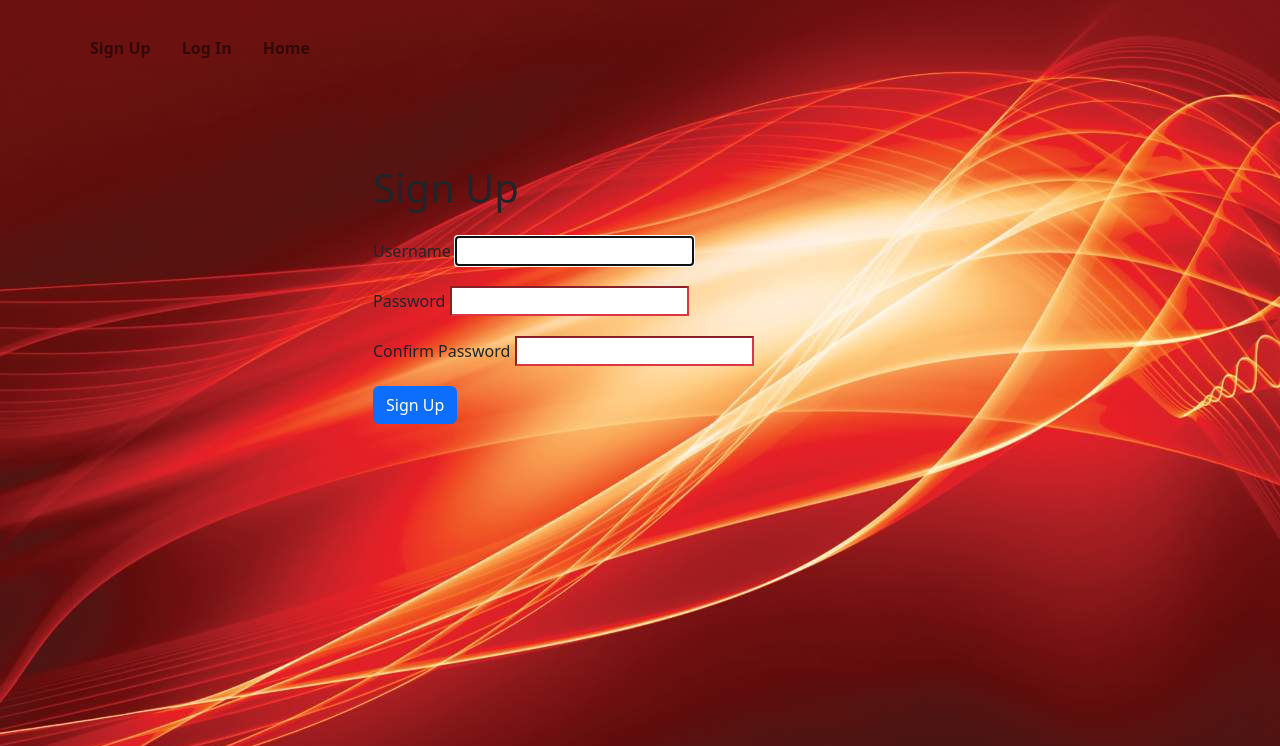
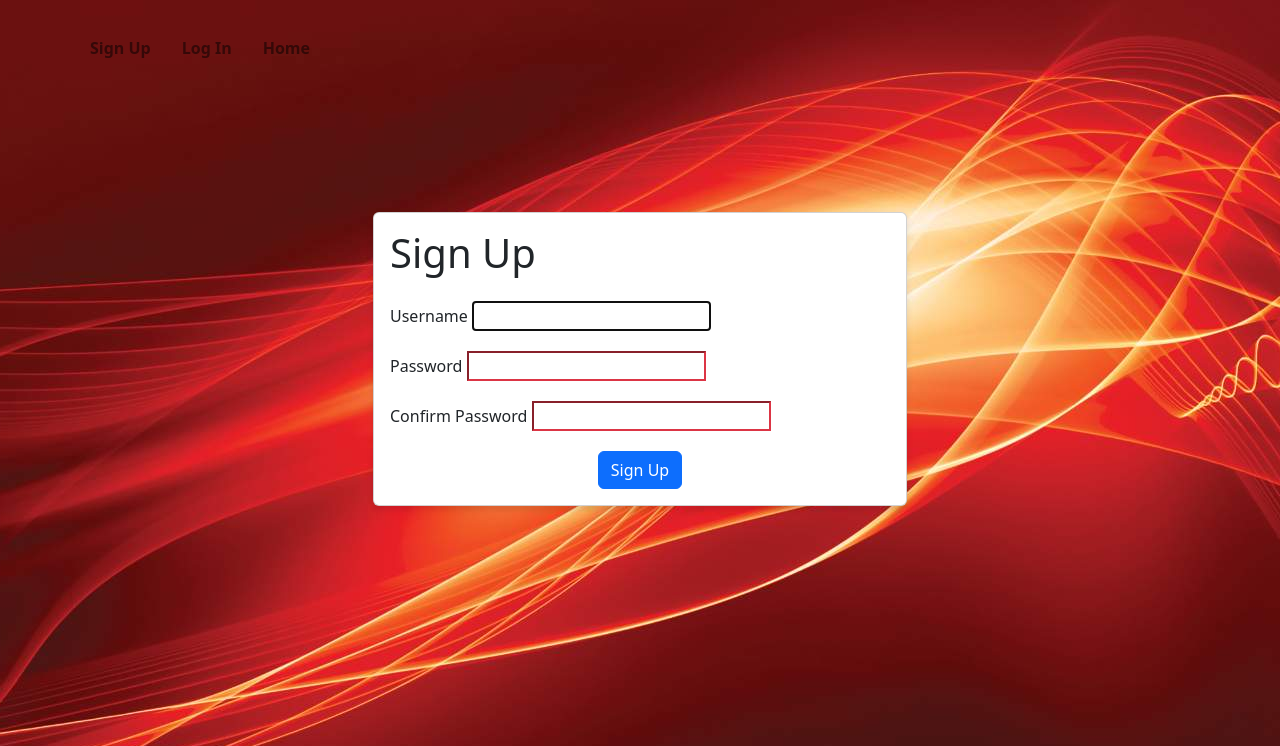
Before and after one commit to HoganBerens/outings, a Django app: page /accounts/signup/ in a window 1280 px wide. Shown: the top 746 px of the page. Run offline with Django 4.2, Linux system fonts and the light colour scheme; some libraries are stand-ins or nearby versions.

Commit message:
signup formatting to match login

```diff
--- a/main_app/static/style.css
+++ b/main_app/static/style.css
@@ -36,11 +36,6 @@ h1 {
     border: 1px solid #e5e5e5;
     border-radius: 5px;
     margin-bottom: 20px;
-}
-
-/* Style the card contents */
-.card-contents {
-    padding: 15px;
 }
 
 /* Style the form */
--- a/main_app/templates/base.html
+++ b/main_app/templates/base.html
@@ -15,7 +15,7 @@
     <script src="https://code.jquery.com/jquery-3.6.0.min.js"></script>
     <script src="https://cdn.jsdelivr.net/npm/bootstrap@5.3.0/dist/js/bootstrap.bundle.min.js"></script>
 </head>
-<body class="body">
+<body>
     <nav class="navbar navbar-expand-lg navbar-light">
         <div class="container">
             <ul class="navbar-nav flex-grow-1">
--- a/main_app/templates/registration/signup.html
+++ b/main_app/templates/registration/signup.html
@@ -5,7 +5,9 @@
 <div class="container mt-5">
   <div class="row justify-content-center">
     <div class="col-md-6">
-          <h1 class="mb-4">Sign Up</h1>
+      <div class="card mt-5">
+        <div class="card-body">
+          <h1 class="card-title mb-4">Sign Up</h1>
           <p class="text-danger">{{ error_message }}</p>
           <form method="POST" action="{% url 'signup' %}" class="needs-validation" novalidate>
             {% csrf_token %}
@@ -21,9 +23,13 @@
               <label for="{{ form.password2.id_for_label }}">Confirm Password</label>
               {{ form.password2 }}
             </div>
+            <div class="text-center">
               <button type="submit" class="btn btn-primary">Sign Up</button>
+            </div>
           </form>
         </div>
       </div>
     </div>
+  </div>
+</div>
 {% endblock %}
```
Lines whose indentation alone changed are shown as unchanged.
